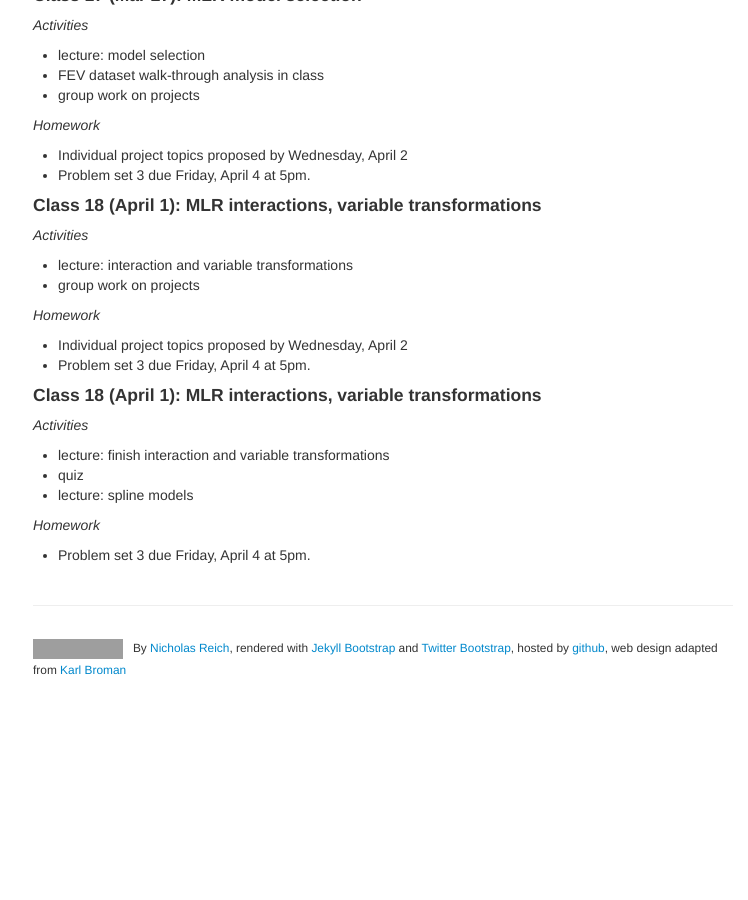
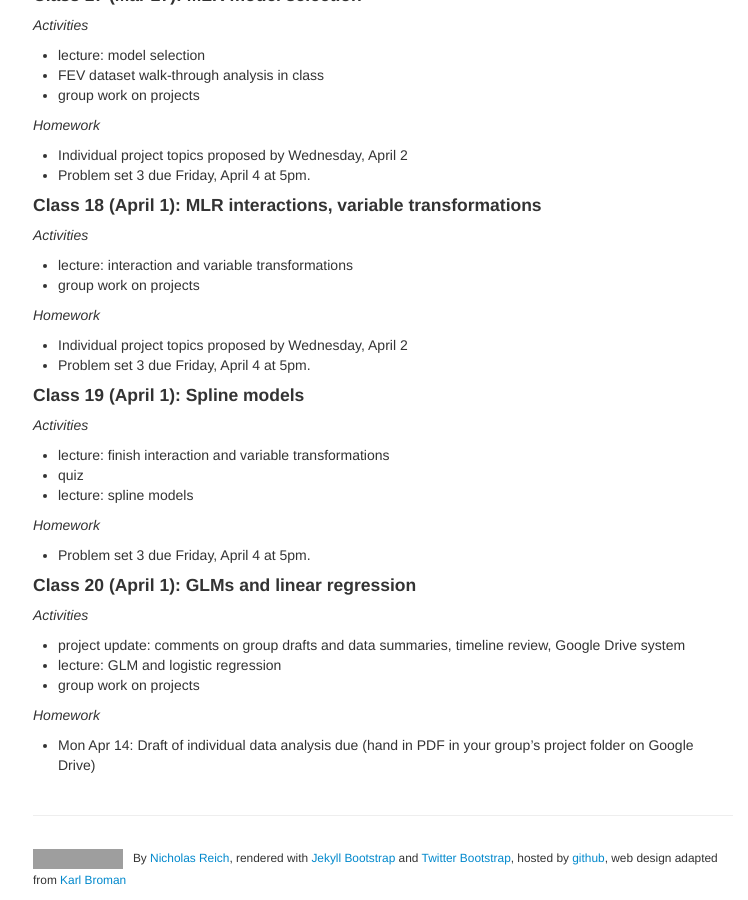
Before and after one commit to nickreich/methods2, a Jekyll site: the page built from pages/schedule.md, in a window 1280 px wide and 900 px high, scrolled down 4530 px. Shown: the whole window, without its empty margins (257-1005 px from the left). Built offline with Jekyll 4.4.1, drawn with Linux system fonts in a browser that asks for light colours; before the commit the page ends 5220 px from its top, so only the background shows below that; grey boxes are pictures that could not be loaded.

Commit message:
class 20 updates to slides, schedule and project

```diff
--- a/pages/schedule.md
+++ b/pages/schedule.md
@@ -242,7 +242,7 @@ _Homework_
 * Individual project topics proposed by Wednesday, April 2
 * Problem set 3 due Friday, April 4 at 5pm.
 
-#### Class 18 (April 1): MLR interactions, variable transformations
+#### Class 19 (April 1): Spline models
 _Activities_
 
 * lecture: finish interaction and variable transformations
@@ -252,3 +252,14 @@ _Activities_
 _Homework_
 
 * Problem set 3 due Friday, April 4 at 5pm.
+
+#### Class 20 (April 1): GLMs and linear regression
+_Activities_
+
+* project update: comments on group drafts and data summaries, timeline review, Google Drive system
+* lecture: GLM and logistic regression
+* group work on projects
+
+_Homework_
+
+* Mon Apr 14: Draft of individual data analysis due (hand in PDF in your group's project folder on Google Drive)
```
Also changed, not shown: pages/notes.md (+2 -2 lines), pages/project.md (+2 -2 lines), 1 other file.
